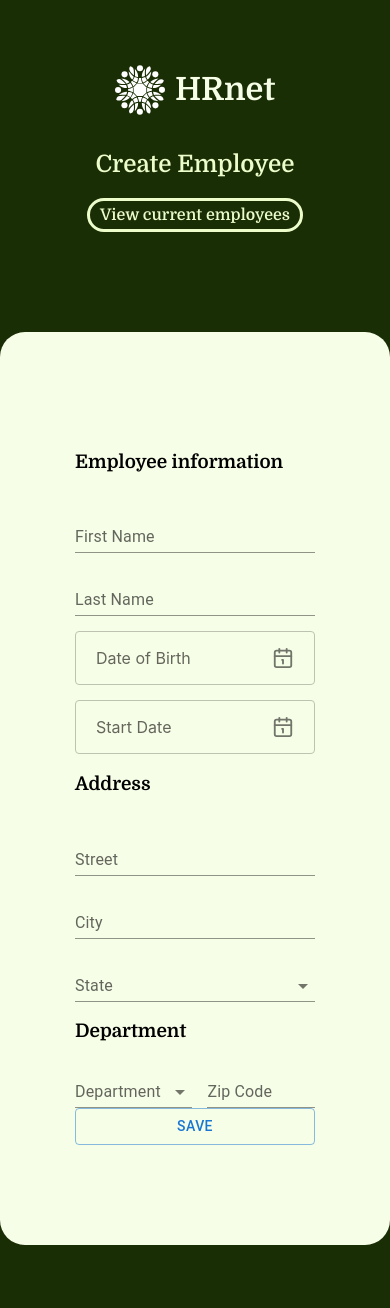
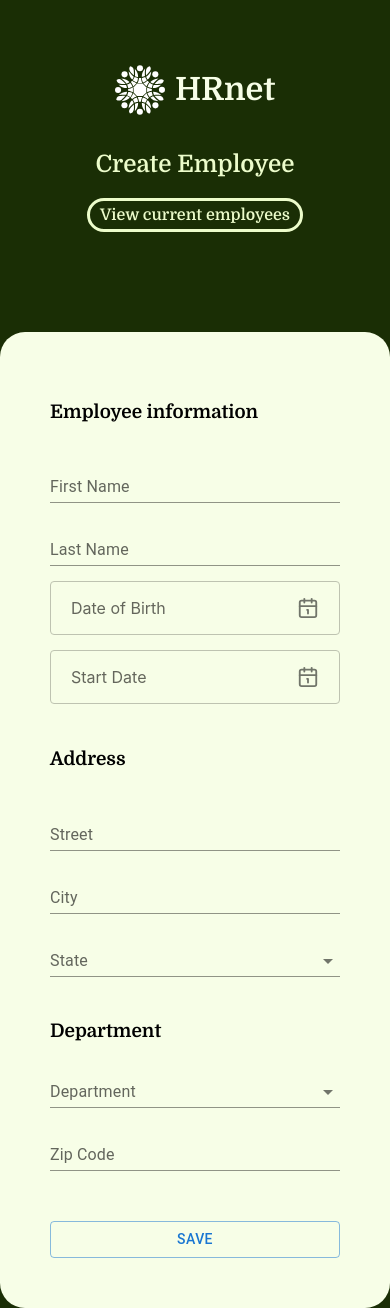
Before and after one commit to l-nikola/HRnet, a React (Vite) app: page / in a window 390 px wide. Before the commit the page ends 1245 px from the top, so only its background shows below. Built offline with nearby package versions, Linux system fonts and the light colour scheme.

Commit message:
feat : form style + fix : employeeDepartment responsive

```diff
--- a/src/components/Form/EmployeeDepartment.jsx
+++ b/src/components/Form/EmployeeDepartment.jsx
@@ -15,6 +15,7 @@
             labelId="departement-label"
             value={state}
             onChange={handleChange}
+            className="employeeDepartment__select"
           >
             <MenuItem value="Sale">Sale</MenuItem>
             <MenuItem value="Marketing">Marketing</MenuItem>
--- a/src/styles/components/form.scss
+++ b/src/styles/components/form.scss
@@ -11,8 +11,21 @@
 }
 
 .employeeDepartment {
+  padding-bottom: 25px;
+
   div {
     display: flex;
     gap: 15px;
+
+    //*********** Mobile ***********
+    @media only screen and (max-width: 425px) {
+      flex-direction: column;
+    }
+  }
+  &__select {
+    //*********** Mobile ***********
+    @media only screen and (max-width: 425px) {
+      padding-left: 11px;
+    }
   }
 }
--- a/src/styles/pages/createEmployee.scss
+++ b/src/styles/pages/createEmployee.scss
@@ -1,6 +1,6 @@
 .createEmployee {
   background-color: var(--lime50);
-  padding: 100px 75px;
+  padding: 50px 50px;
   max-width: 370px;
   margin: 0 auto;
   border-radius: 25px;
@@ -8,5 +8,6 @@
   form {
     display: flex;
     flex-direction: column;
+    gap: 25px;
   }
 }
```
